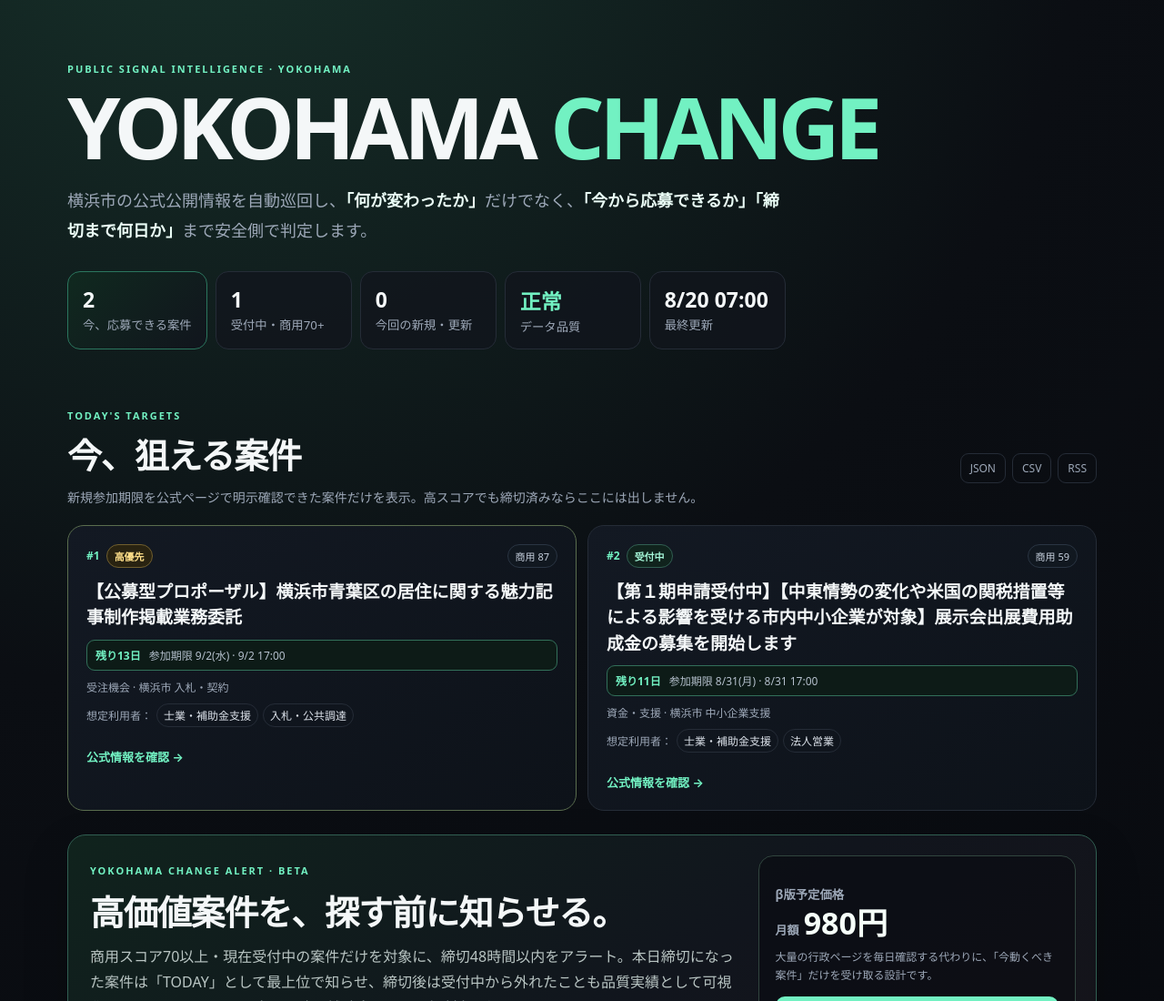
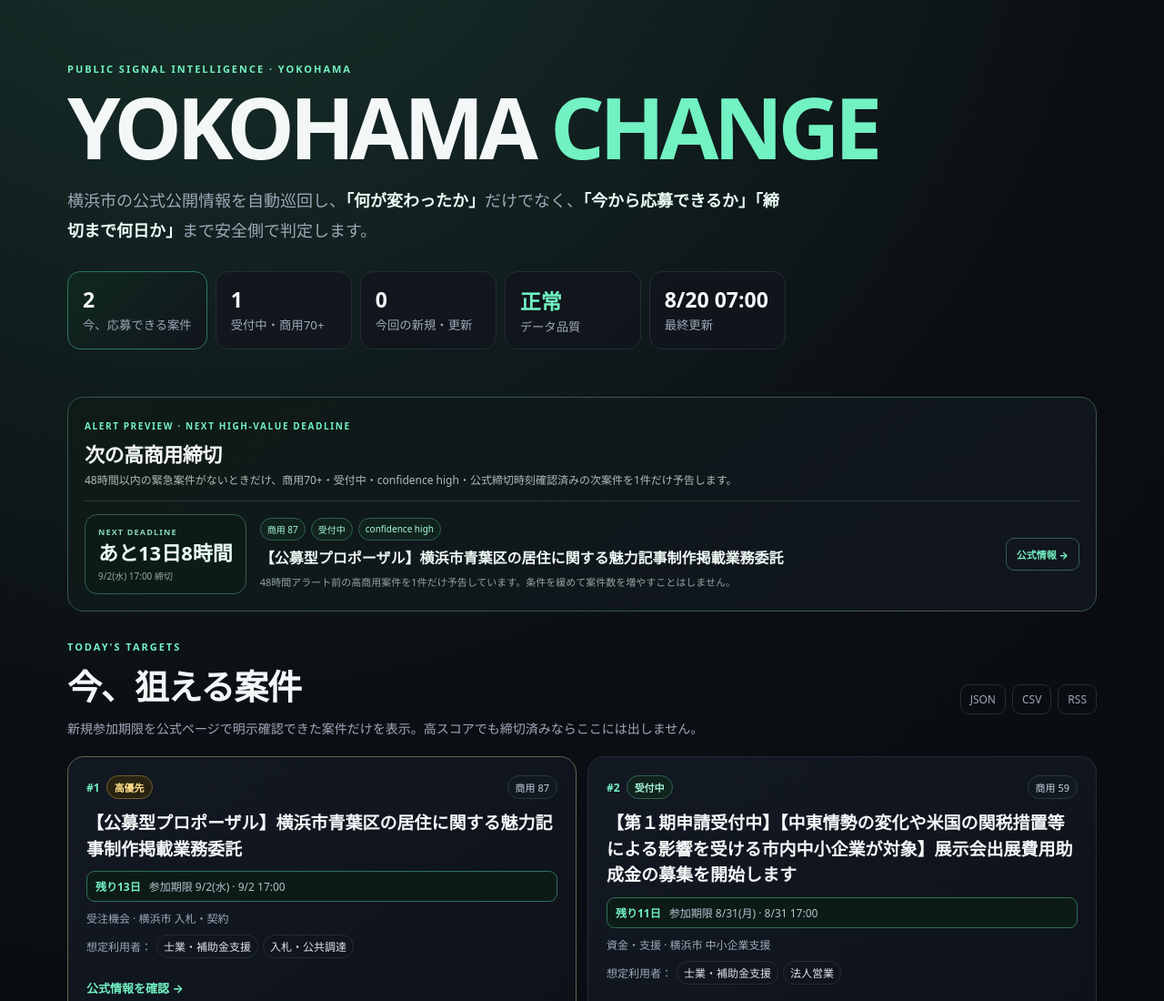
Before and after one commit to yokohama-change/yokohama-change, a plain HTML site: page docs/index.html in a window 1280 px wide. Shown: the top 1100 px of the page at 91% size. Drawn offline with Linux system fonts and the light colour scheme.

Commit message:
Add next high-value deadline preview

```diff
--- a/docs/index.html
+++ b/docs/index.html
@@ -9,6 +9,7 @@
   <link rel="stylesheet" href="styles.css">
   <link rel="stylesheet" href="today.css">
   <link rel="stylesheet" href="monetization.css">
+  <link rel="stylesheet" href="next-deadline.css">
   <link rel="alternate" type="application/rss+xml" title="YOKOHAMA CHANGE 受付中案件" href="data/open_now.rss">
 </head>
 <body>
@@ -33,6 +34,17 @@
       </div>
       <p class="urgent-note">商用スコア70以上・受付中・公式締切時刻を確認できた案件だけを表示します。</p>
       <div id="urgentCards" class="urgent-cards" aria-live="polite"></div>
+    </section>
+
+    <section id="nextHighValueShell" class="next-high-value" aria-labelledby="nextHighValueTitle" hidden>
+      <div class="next-high-value-head">
+        <div>
+          <span class="next-high-value-kicker">ALERT PREVIEW · NEXT HIGH-VALUE DEADLINE</span>
+          <h2 id="nextHighValueTitle">次の高商用締切</h2>
+          <p>48時間以内の緊急案件がないときだけ、商用70+・受付中・confidence high・公式締切時刻確認済みの次案件を1件だけ予告します。</p>
+        </div>
+      </div>
+      <div id="nextHighValueCard" class="next-high-value-card" aria-live="polite"></div>
     </section>
 
     <section class="priority-shell" aria-labelledby="priorityTitle">
@@ -124,5 +136,6 @@
     <p>横浜市オープンデータを利用する場合は各データセットのライセンス条件に従います。gBizINFOは法人更新シグナルとして利用しています。本サービスは横浜市・Gビズインフォの公式サービスではありません。</p>
   </footer>
   <script src="app.js"></script>
+  <script src="next-deadline.js"></script>
 </body>
 </html>
```
